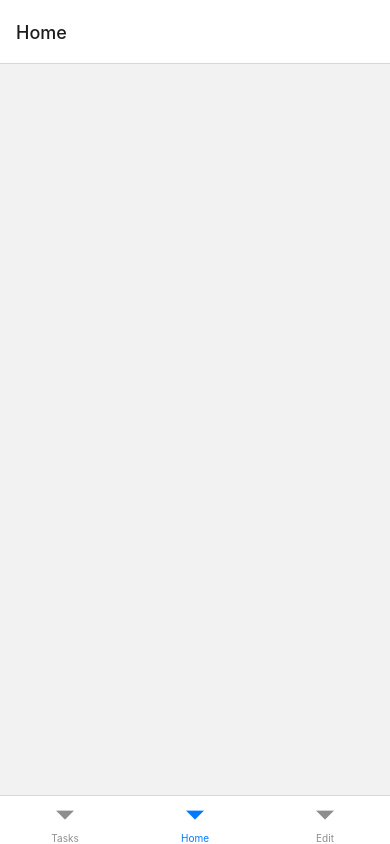
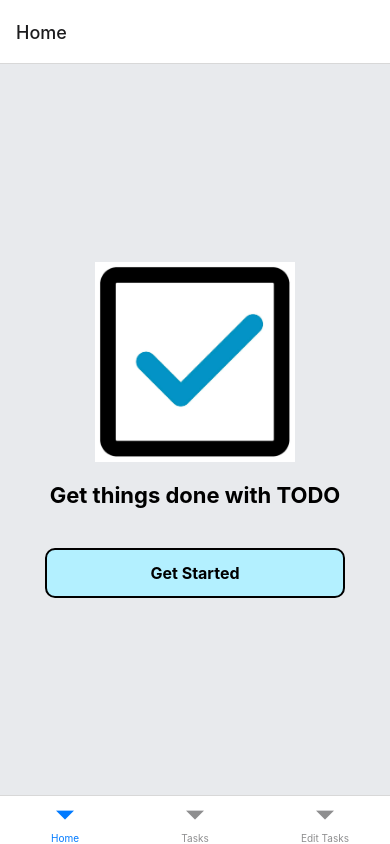
Before and after one commit to sherenaLIM/ReactJS-Mobile-EX02, a React Native app: screen /Home in a window 390 px wide. Built offline with nearby package versions, Linux system fonts and the light colour scheme.

Commit message:
home screen done

```diff
--- a/App.js
+++ b/App.js
@@ -14,9 +14,9 @@ export default function App() {
   return (
     <NavigationContainer>
       <Tab.Navigator>
+        <Tab.Screen name="Home" component={HomeScreen} />
         <Tab.Screen name="Tasks" component={TaskScreen} />
-        <Tab.Screen name="Home" component={HomeScreen} />
-        <Tab.Screen name="Edit" component={EditScreen} />
+        <Tab.Screen name="Edit Tasks" component={EditScreen} />
       </Tab.Navigator>
     </NavigationContainer>
   );
--- a/components/Button.js
+++ b/components/Button.js
@@ -1,31 +1,33 @@
 import React from 'react';
-import { Button, StyleSheet } from 'react-native';
+import { TouchableOpacity, Text, StyleSheet } from 'react-native';
 
 
-const CustomButton = ({text, onClick}) => {
-
-    function onClick() {
-        // specify routes / endpoints to different pages
-        // route to edit page
-        // route to home page
-    }
-
+const CustomButton = ({ text, onClick }) => {
     return (
-        <Button style={styles.rectangle}>{text}
-        </Button>
-    )
+        <TouchableOpacity style={styles.rectangle} onPress={onClick}>
+            <Text style={styles.buttonText}>{text}</Text>
+        </TouchableOpacity>
+    );
 };
 
 const styles = StyleSheet.create({
     rectangle: {
-
+        backgroundColor: '#b3f0ff',
+        paddingVertical: 10,
+        paddingHorizontal: 20,
+        height: 50,
+        width: 300,
+        borderRadius: 10,
+        alignItems: 'center',
+        justifyContent: 'center',
+        borderWidth: 2,
+        borderColor: '#000000',
     },
-    edit: {
-
+    buttonText: {
+        color: '#000000',
+        fontSize: 16,
+        fontWeight: 'bold',
     },
-    home: {
-
-    }
-})
+});
 
 export default CustomButton;
--- a/screens/HomeScreen.js
+++ b/screens/HomeScreen.js
@@ -1,12 +1,45 @@
 import React from 'react';
-import { StyleSheet } from 'react-native';
+import { StyleSheet, View, Text, Image } from 'react-native';
+import CustomButton from '../components/Button';
 
-export default function HomeScreen() {
+const HomeScreen = ({ navigation }) => {
+    return (
+      <View style={styles.container}>
+        <Image
+          source={require('../assets/logo.png')}
+          style={styles.image}
+        />
+        <Text style={styles.title}>Get things done with TODO</Text>
+        <View style={styles.buttonContainer}>
+          <CustomButton text="Get Started" onClick={() => navigation.navigate('Tasks')} />
+        </View>
+      </View>
+    );
+  };
 
-    return
-};
+  const styles = StyleSheet.create({
+    container: {
+      flex: 1,
+      justifyContent: 'center',
+      alignItems: 'center',
+      backgroundColor: '#E8EAED',
+    },
+    image: {
+      width: 200,
+      height: 200,
+      marginBottom: 20,
+    },
+    title: {
+      fontSize: 22,
+      fontWeight: 'bold',
+      textAlign: 'center',
+      marginBottom: 40,
+    },
+    buttonContainer: {
+      alignItems: 'center',
+      justifyContent: 'center',
+      width: '100%', // ensure the button container takes up full width
+    },
+  });
 
-const styles = StyleSheet.create({
-
-    }
-)
+  export default HomeScreen;
```
Also changed, not shown: assets/logo.png (added).
